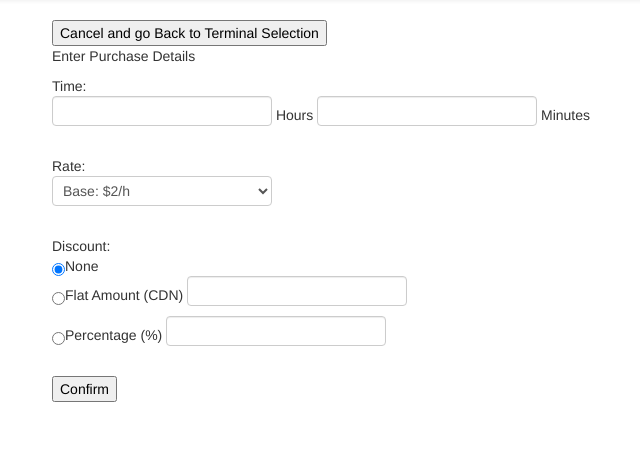
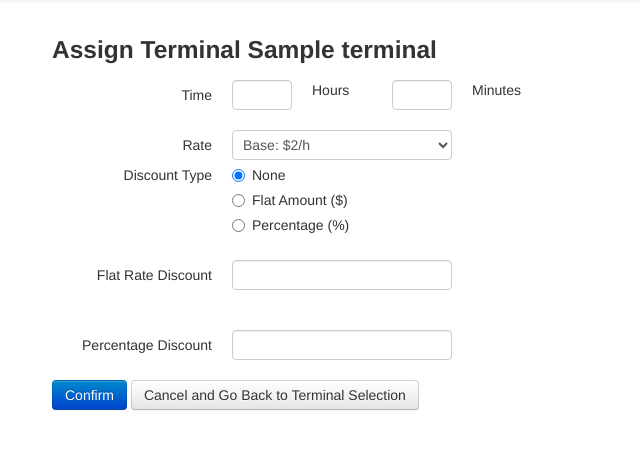
Before and after one commit to tecywiz121/seg4105-ccms, a Django app: template manager/templates/manager/assignTerminal.html in a window 1280 px wide. Shown: the part 42-491 px from the top of the page, without its empty margins (118-758 px from the left). Run offline with Django 3.2, Linux system fonts and the light colour scheme; the template is opened without the code that fills it: values that come from a table or form of the project are taken from there, others are empty; tables that the repository leaves empty hold one stand-in row (values such as "Sample post"); parts of the project's set-up code (start-up, migrations or seed data) failed here and were passed over; some libraries are stand-ins or nearby versions.

Commit message:
Update theme

```diff
--- a/manager/templates/manager/assignTerminal.html
+++ b/manager/templates/manager/assignTerminal.html
@@ -3,15 +3,9 @@
 {% block title %}Assign Terminal{% endblock title %}
 
 {% block content %}
-<a href="/select_terminal/">
-    <button type="button">Cancel and go Back to Terminal Selection</button>
-</a>
 
-<p>
-Enter Purchase Details
-</p>
-
-<form name="input" id="assignmentForm" action="{% url setTerminal terminal=terminal %}" method="post">
+<h3>Assign Terminal {{ terminal.name }}</h3>
+<form class="form-horizontal" name="input" id="assignmentForm" action="{% url setTerminal terminal=terminal %}" method="post">
 {% csrf_token %}
 
 <script type="text/javascript">
@@ -21,7 +15,7 @@ $(document).ready(function() {
         var h = $("input#hoursField").val();
         var m = $("input#minutesField").val();
 
-        if (h || m) {
+        if (h || m) {
            if(!h.match(/^[0-9]*$/) || !h.match(/^[0-9]*$/)) {
                 $("p#assignmentErrorBox").text("Hours and minutes must be whole numbers");
                 $("p#assignmentErrorBox").show();
@@ -61,41 +55,59 @@ $(document).ready(function() {
 });
 </script>
 
-Time:
-<br />
-<input type="text" name="hours" id="hoursField"> Hours
-<input type="text" name="minutes" id="minutesField"> Minutes
-<br />
-<br />
+<div class="control-group">
+  <label class="control-label">Time</label>
+  <div class="controls controls-row">
+    <input type="text" name="hours" id="hoursField" class="span1"><label for="hoursField" class="span1">Hours</label>
+    <input type="text" name="minutes" id="minutesField" class="span1"><label for="minutesField" class="span1">Minutes</label>
+  </div>
+</div>
 
-Rate:
-<br />
-
-<select name="rate">
+<div class="control-group">
+<label class="control-label" for="rate">Rate</label>
+<div class="controls">
+<select id="rate" name="rate">
   <option value="base">Base: $2/h</option>
   <option value="promotion">Promotion: S1.50/h</option>
   <option value="happyHour">Happy Hour $1.00/h</option>
   <option value="free">FREE $0.00/h</option>
 </select>
-<br />
-<br />
+</div>
 
-Discount:
-<br />
+<div class="control-group">
+  <label class="control-label">
+    Discount Type
+  </label>
 
-<input type="radio" name="discount" value="none" checked>None
-<br />
+  <div class="controls">
+    <label class="radio"><input type="radio" name="discount" value="none" checked id="d_none">None</label>
+    <label class="radio"><input type="radio" name="discount" value="flatamount" id="d_flat">Flat Amount ($)</label>
+    <label class="radio"><input type="radio" name="discount" value="percentage" id="d_percent">Percentage (%)</label>
+  </div>
+</div>
 
-<input type="radio" name="discount" value="flatamount">Flat Amount (CDN)
-<input type="text" name="amount">
-<br />
+<div class="control-group discount-amount">
+  <label class="control-label">
+    Flat Rate Discount
+  </label>
+  <div class="controls">
+    <input type="text" name="amount" >
+  </div>
+  </div>
+</div>
 
-<input type="radio" name="discount" value="percentage">Percentage (%)
-<input type="text" name="percent">
-
-<br />
-<br />
+<div class="control-group discount-amount">
+  <label class="control-label">
+    Percentage Discount
+  </label>
+  <div class="controls">
+  <input type="text" name="percent">
+  </div>
+</div>
 <p id="assignmentErrorBox" style="color:red;"></p>
-<input type="submit" value="Confirm">
+<input type="submit" value="Confirm" class="btn btn-primary">
+<a href="/select_terminal/" class="btn">
+  Cancel and Go Back to Terminal Selection
+</a>
 </form>
 {% endblock content %}
```
